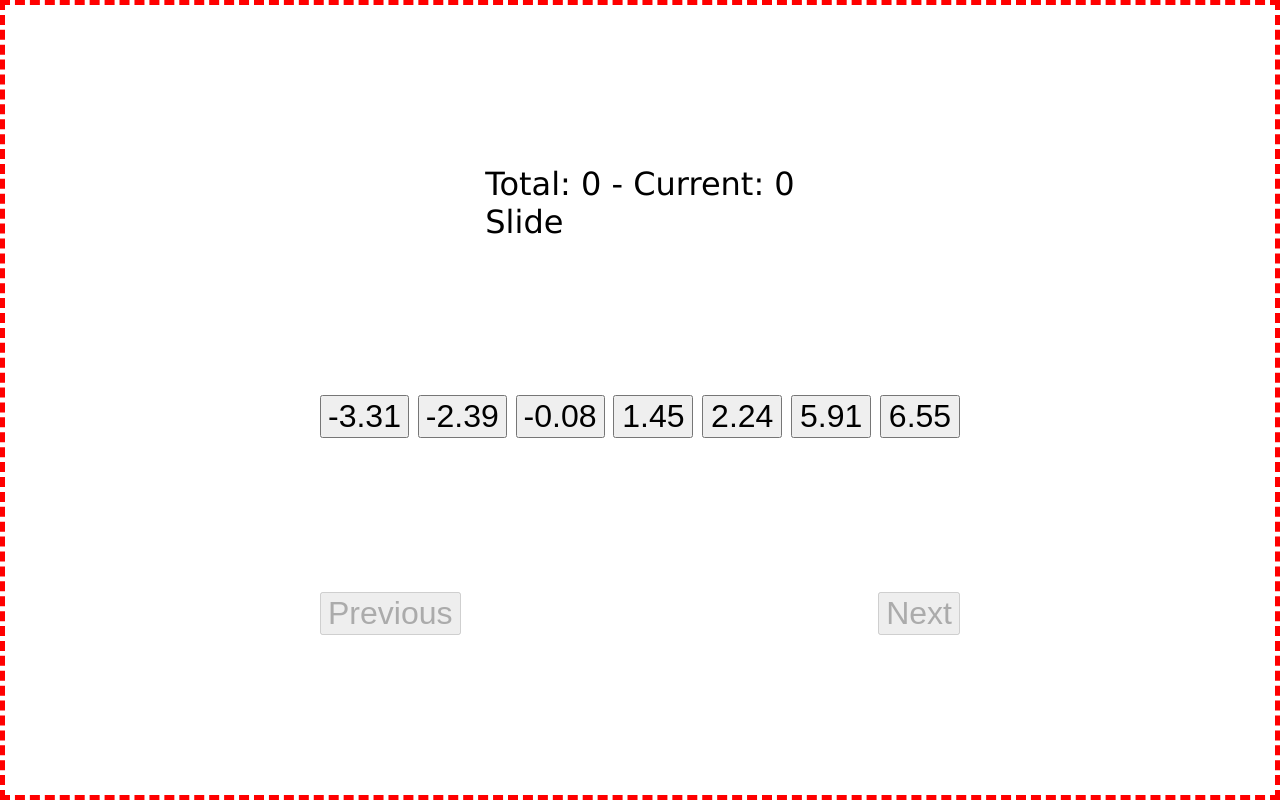
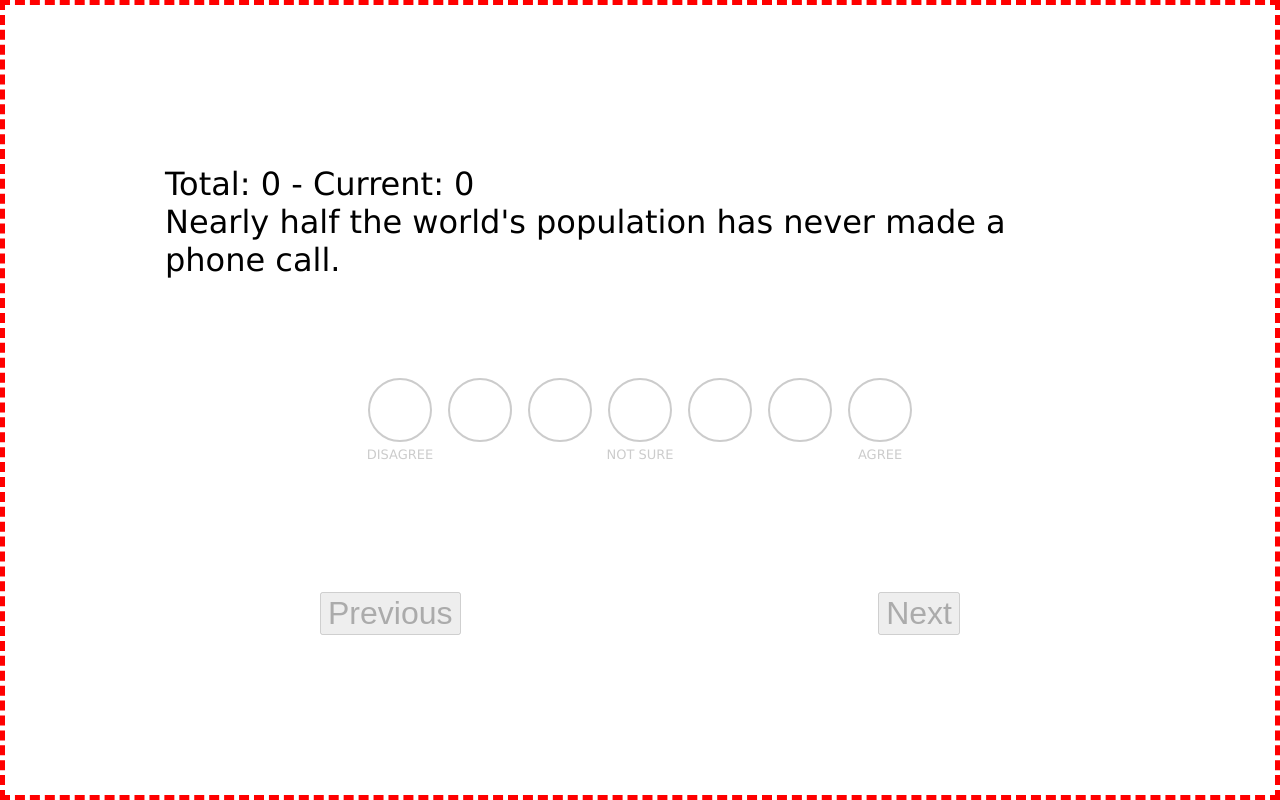
Before and after one commit to Jim-Horn/TechPersona, a React app: page / in a window 1280 px wide. Built offline with nearby package versions, Linux system fonts and the light colour scheme.

Commit message:
Working buttons

```diff
--- /dev/null
+++ b/src/components/Bubble/index.js
@@ -0,0 +1,2 @@
+import Bubble from './Bubble';
+export default Bubble;
--- a/src/components/SlideShow/SlideShow.js
+++ b/src/components/SlideShow/SlideShow.js
@@ -1,7 +1,9 @@
 import React, { useState } from 'react';
 import { checkWebmSupport } from '../../utils/utils';
 import statements from './statements';
+import data from './response-data';
 import './slideshow.scss';
+import './response.scss';
 const autoShowNextSlide = true;
 const nextSlideTime = 500;
 const debug = false;
@@ -12,6 +14,7 @@ const Slideshow = () => {
     const [els, setEls] = useState(statements);
     const [total, setTotal] = useState(0);
     const setValue = (val) => {
+        console.log('val: ', val);
         const currentState = els;
         currentState[current].value = val;
         setEls(currentState);
@@ -35,26 +38,35 @@ const Slideshow = () => {
 export default Slideshow;
 
 const Slide = ({ el, current, max, setCurrent, setValue, total }) => {
-    const { value, message, answerValues } = el;
+    console.log('el: ', el);
+    const { value, blurb, answerValues } = el;
     return (
         <div className={`slide ${value ? 'complete' : ''}`}>
             Total: {total} - Current: {value || 0}
             <br />
-            Slide {message}
-            <div className="buttons">
-                {answerValues.map((num) => (
-                    <button
-                        key={num}
-                        className={value === num ? 'selected' : ''}
-                        onClick={() => {
-                            setValue(num);
-                            autoShowNextSlide &&
-                                setTimeout(() => current < max && setCurrent(current + 1), nextSlideTime);
-                        }}>
-                        {num}
-                    </button>
-                ))}
-            </div>
+            {blurb}
+            <section className={`response ${el.value !== 0 ? 'complete' : ''}`}>
+                <div className="selectors">
+                    {data.map(({ buttonText, className, text, val }, index) => {
+                        return (
+                            <label
+                                className={`selector ${el.value === answerValues[index] ? 'selected' : ''}`}
+                                key={index}>
+                                <button
+                                    data-value={answerValues[index]}
+                                    onClick={() => {
+                                        setValue(answerValues[index]);
+                                        autoShowNextSlide &&
+                                            setTimeout(() => current < max && setCurrent(current + 1), nextSlideTime);
+                                    }}
+                                    aria-label={text}
+                                />
+                                <span className={`text ${className}`}>{text}</span>
+                            </label>
+                        );
+                    })}
+                </div>
+            </section>
             <nav>
                 <button
                     disabled={current === 0}
--- /dev/null
+++ b/src/components/SlideShow/response-data.js
@@ -0,0 +1,44 @@
+export default [
+    {
+        className: 'show',
+        buttonText: '1',
+        text: 'Disagree',
+        val: 1,
+    },
+    {
+        className: '',
+        buttonText: '2',
+        text: 'Kind of disagree',
+        val: 2,
+    },
+    {
+        className: '',
+        buttonText: '3',
+        text: 'Sort of disagree',
+        val: 3,
+    },
+    {
+        className: 'show',
+        buttonText: '4',
+        text: 'Not sure',
+        val: 4,
+    },
+    {
+        className: '',
+        buttonText: '5',
+        text: 'Sort of agree',
+        val: 5,
+    },
+    {
+        className: '',
+        buttonText: '6',
+        text: 'Kind of agree',
+        val: 6,
+    },
+    {
+        className: 'show',
+        buttonText: '7',
+        text: 'Agree',
+        val: 7,
+    },
+];
--- /dev/null
+++ b/src/components/SlideShow/response.scss
@@ -0,0 +1,73 @@
+$main: rgb(130, 35, 210);
+$grey: #ccc;
+$duration: 0.5s;
+.response {
+    box-sizing: border-box;
+    margin-bottom: 3rem;
+    .selectors {
+        display: flex;
+        flex-flow: row wrap;
+        label.selector {
+            position: relative;
+            transition: all $duration;
+            padding: 0.5rem 0;
+            display: flex;
+            flex-flow: column;
+            margin-right: 1rem;
+            &:last-of-type {
+                margin-right: 0;
+            }
+            .text.show {
+                color: $grey;
+                opacity: 1;
+            }
+            &.selected {
+                button {
+                    background-color: $main;
+                    color: transparent;
+                }
+                .text {
+                    opacity: 1;
+                    color: $main;
+                    z-index: 2;
+                }
+            }
+            &:hover {
+                .text {
+                    opacity: 1;
+                    z-index: 3;
+                    color: $main;
+                }
+                button {
+                    background-color: rgba(130, 35, 210, 0.6);
+                    border-color: $main;
+                }
+            }
+            button {
+                border: 2px solid $grey;
+                transition: all $duration;
+                color: transparent;
+                overflow: hidden;
+                margin-bottom: 0.25rem;
+                width: 4rem;
+                height: 4rem;
+                border-radius: 50%;
+                background-color: transparent;
+            }
+            .text {
+                position: absolute;
+                transition: all $duration;
+                opacity: 0;
+                color: $main;
+                font-size: small;
+                text-transform: uppercase;
+                bottom: -0.5rem;
+                white-space: nowrap;
+                text-align: center;
+                display: block;
+                width: 8rem;
+                left: -2rem;
+            }
+        }
+    }
+}
--- a/src/components/SlideShow/slideshow.scss
+++ b/src/components/SlideShow/slideshow.scss
@@ -9,6 +9,10 @@
         position: fixed;
         top: 0;
         left: 0;
+        max-width: 20rem;
+        overflow: scroll;
+        display: block;
+        height: 100%;
     }
     .slide {
         width: 100vw;
```
Also changed, not shown: src/components/Bubble/Bubble.js (added, +18 -0 lines), src/components/Bubble/speech-bubbles.scss (added, +105 -0 lines).
